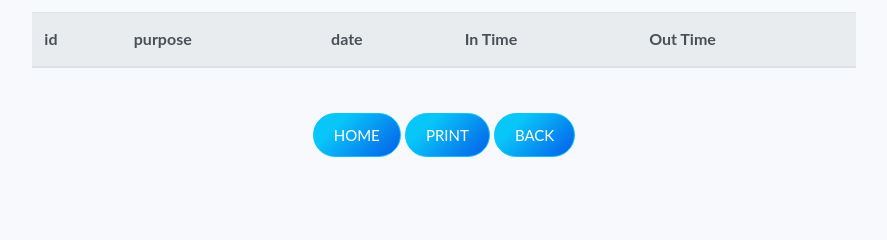
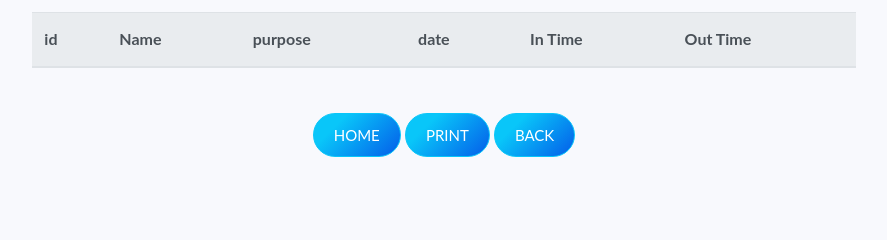
Before and after one commit to hemchandpidikiti/klug-logbook, a Django app: page /print/ in a window 1280 px wide. Shown: the part 324-564 px from the top of the page, without its empty margins (196-1083 px from the left). Run offline with Django 3.2, Linux system fonts and the light colour scheme; the visitor is signed in with stand-in values (Sample User, id 1); lists and menus that the app fills with data are empty; some libraries are stand-ins or nearby versions.

Commit message:
added name to the print HTML

```diff
--- a/templates/logging/print.html
+++ b/templates/logging/print.html
@@ -34,6 +34,7 @@
       <thead class="thead-light">
       <tr>
         <th>id</th>
+        <th>Name</th>
         <th>purpose</th>
         <th>date</th>
       <th>In Time</th>
@@ -44,10 +45,11 @@
       {% for u in ud %}
       <tr>
         <td>{{u.uid}}</td>
+        <td>{{u.uname}}</td>
         <td>{{u.purpose}}</td>
         <td>{{u.date}}</td>
-      <td>{{u.in_time}}</td>
-      <td>{{u.out_time}}</td>
+        <td>{{u.in_time}}</td>
+        <td>{{u.out_time}}</td>
       </tr>
       {% endfor %}
       </tbody>
@@ -63,6 +65,7 @@
     <thead class="thead-light">
     <tr>
       <th>id</th>
+      <th>Name</th>
       <th>purpose</th>
       <th>date</th>
     <th>In Time</th>
@@ -73,6 +76,7 @@
     {% for u in obj %}
     <tr>
       <td>{{u.uid}}</td>
+      <td>{{u.uname}}</td>
       <td>{{u.purpose}}</td>
       <td>{{u.date}}</td>
     <td>{{u.in_time}}</td>
```
